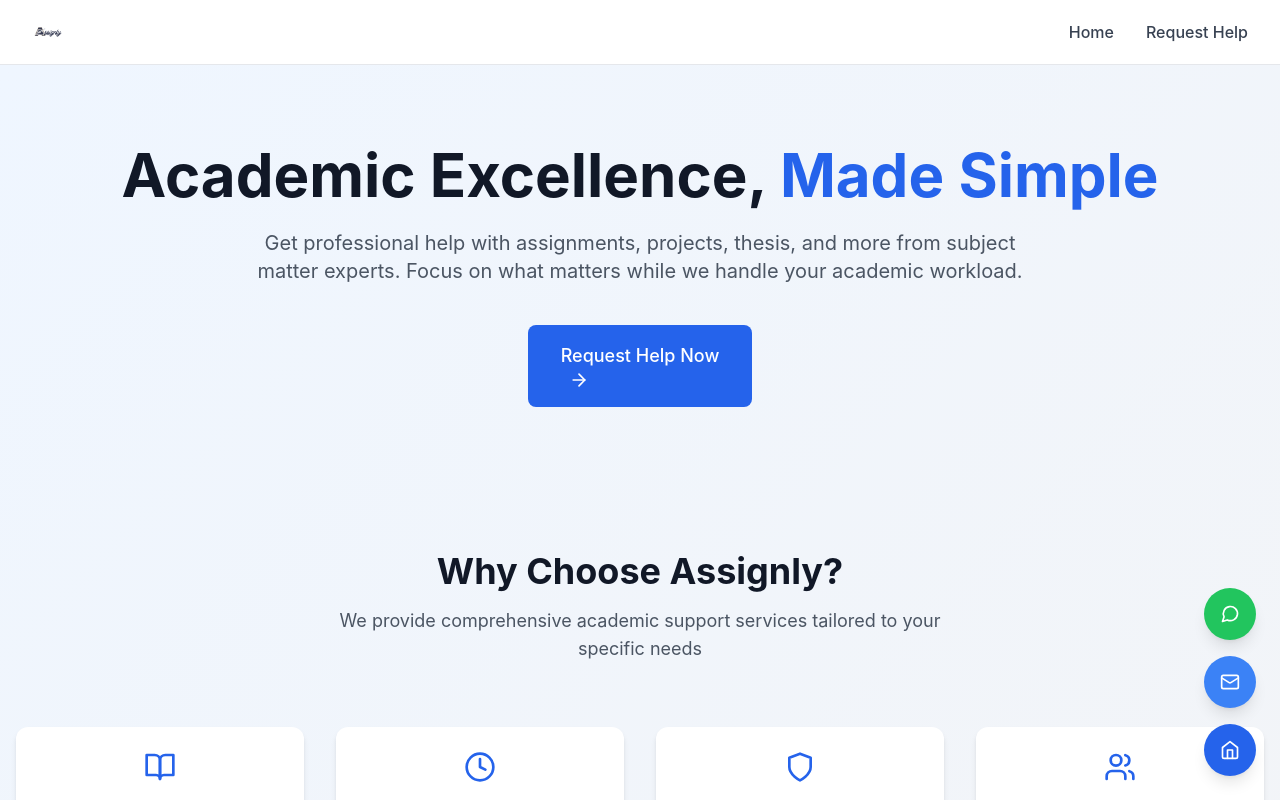
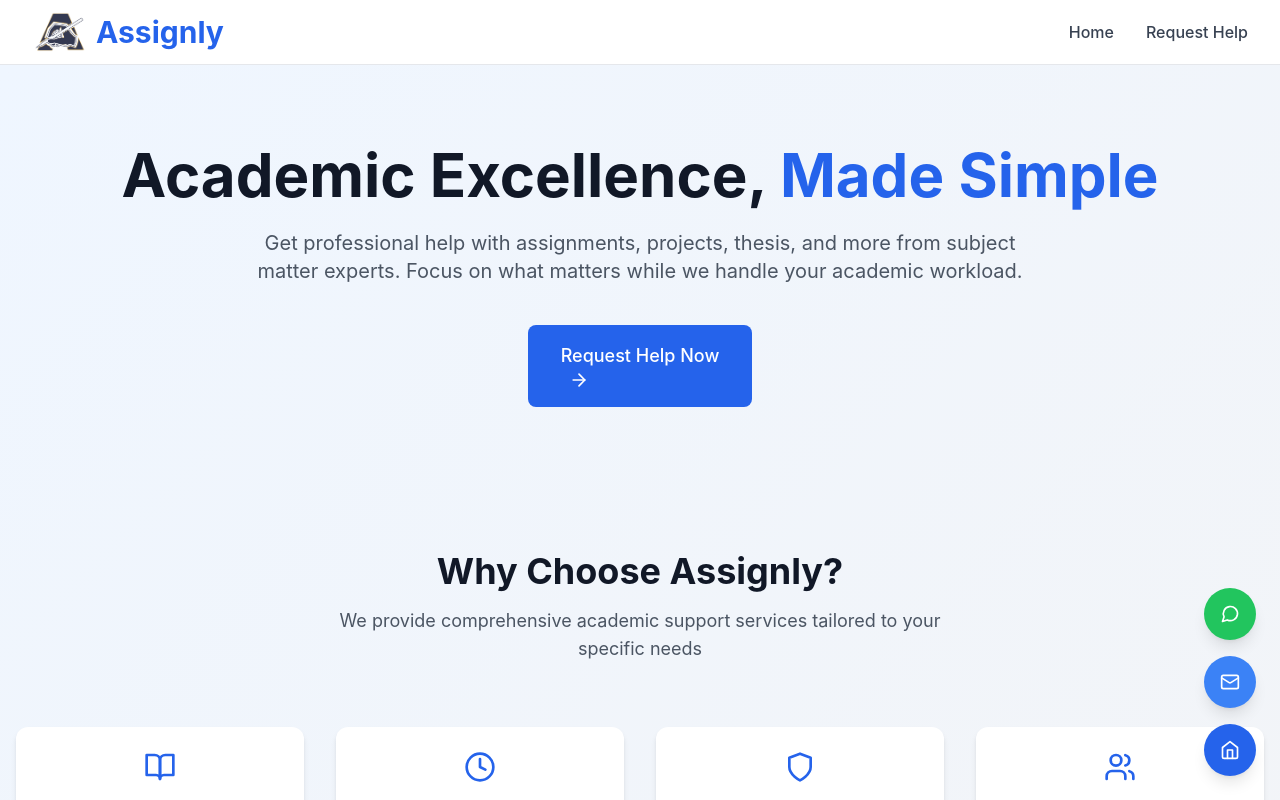
Before and after one commit to Baileymomo25/assignly-frontend, a React (Vite) app: page / in a window 1280 px wide. Shown: the top 800 px of the page. Built offline with nearby package versions, Linux system fonts and the light colour scheme; no server answers.

Commit message:
Update logo and favicon

```diff
--- a/index.html
+++ b/index.html
@@ -3,7 +3,7 @@
   <head>
     <meta charset="UTF-8" />
     <script src="https://js.paystack.co/v1/inline.js"></script>
-    <link rel="icon" type="image/svg+xml" href="/logo3.png" />
+    <link rel="icon" type="image/svg+xml" href="/logo.png" />
     <meta name="viewport" content="width=device-width, initial-scale=1.0" />
     <title>Assignly - Academic Assistance for Students</title>
     <meta name="description" content="Get professional help with assignments, projects, thesis, and more from subject matter experts." />
--- a/src/components/Layout/Header.jsx
+++ b/src/components/Layout/Header.jsx
@@ -11,7 +11,7 @@
       animate={{ y: 0 }}
       className="bg-white shadow-sm border-b"
     >
-      <div className="max-w-7xl mx-auto px-4 sm:px-6 lg:px-8">
+      <div className="max-w-9xl mx-auto px-4 sm:px-6 lg:px-8">
         <div className="flex justify-between items-center h-16">
           <div className="flex items-center space-x-2">
             <Link to="/" className="flex items-center space-x-2">
@@ -19,7 +19,7 @@
               <img
                 src={logoPath}
                 alt="Assignly Logo"
-                className="h-8 w-auto"
+                className="h-14 w-auto"
                 onError={(e) => {
                   // Fallback if the logo file doesn't exist
                   console.error('Logo not found:', logoPath);
@@ -34,8 +34,8 @@
               />
               {/* Text fallback logo - hidden by default */}
               <span
-                className="text-xl font-bold text-gray-900 hidden"
-                style={{ display: 'none' }}
+                 className="text-4xl md:text-3xl font-bold text-primary-600" Made Simple
+                style={{ display: 'block' }}
               >
                 Assignly
               </span>
```
Also changed, not shown: public/logo.png, public/logo3.png (deleted).
